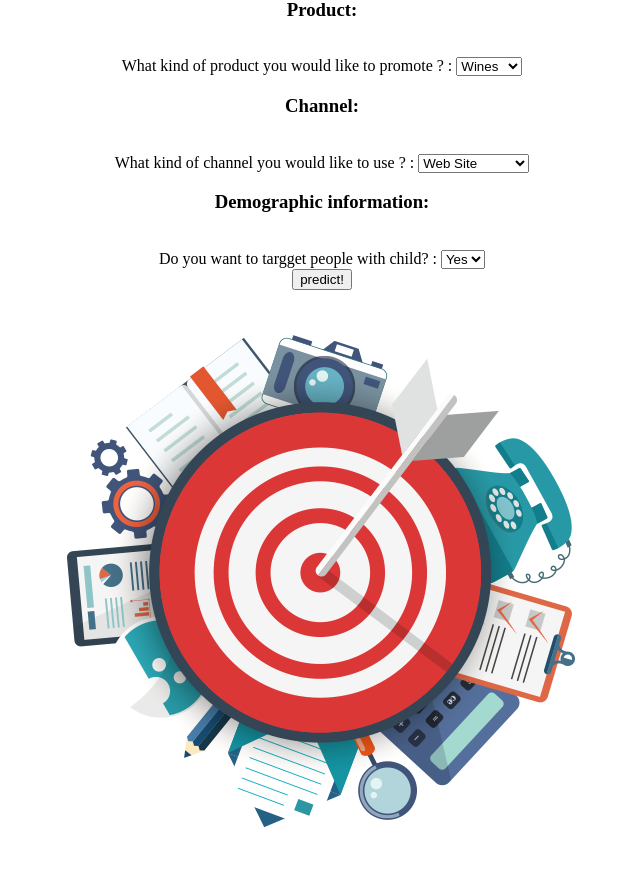
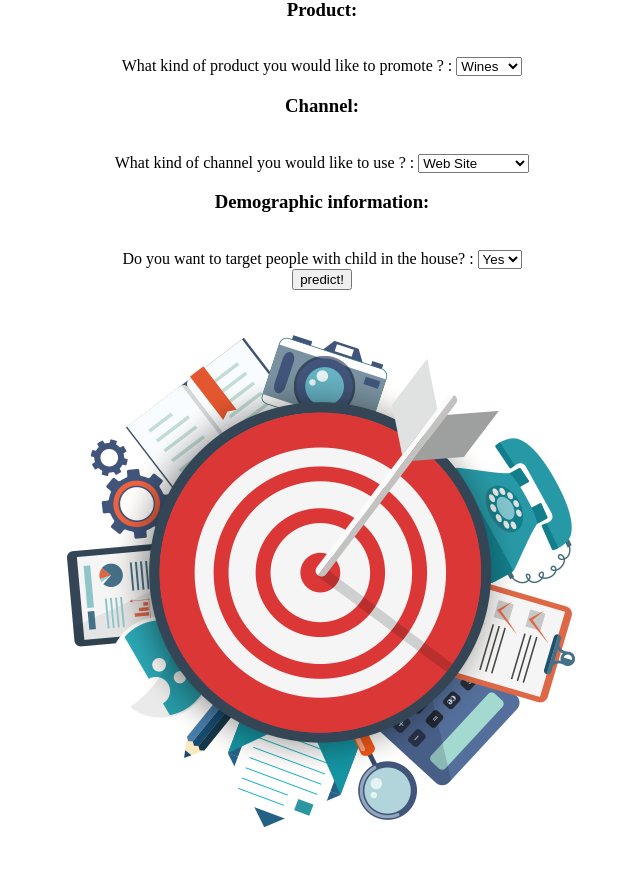
Before and after one commit to indzhov/Campaign-Success-Calculator-ML, a Flask app: page / in a window 1280 px wide. Shown: the part 182-1058 px from the top of the page, without its empty margins (318-958 px from the left). Run offline with Flask 2, Linux system fonts and the light colour scheme; parts of the project's set-up code (start-up, migrations or seed data) failed here and were passed over.

Commit message:
Update home.html

```diff
--- a/templates/home.html
+++ b/templates/home.html
@@ -25,7 +25,7 @@
                 <option value="other_c">Other</option></select>
 
             <b> <h3> Demographic information: </h3><br></b>
-            Do you want to targget people with child? : <select name="c" id="child" required="required">
+            Do you want to target people with child in the house? : <select name="c" id="child" required="required">
                 <option value="child_yes">Yes</option>
                 <option value="child_no">No</option></select>
 
```
